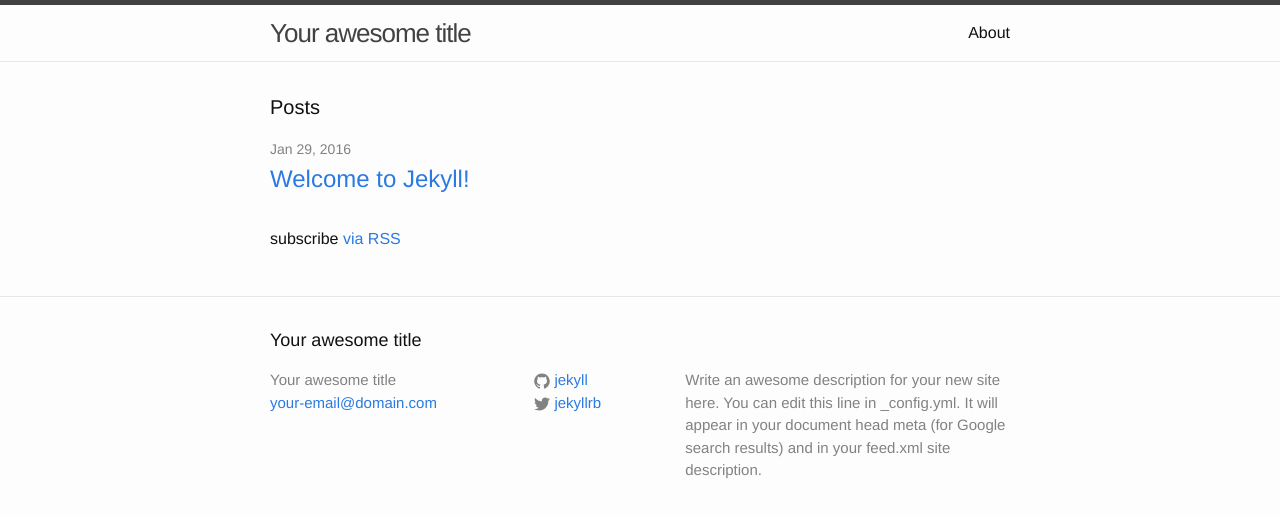
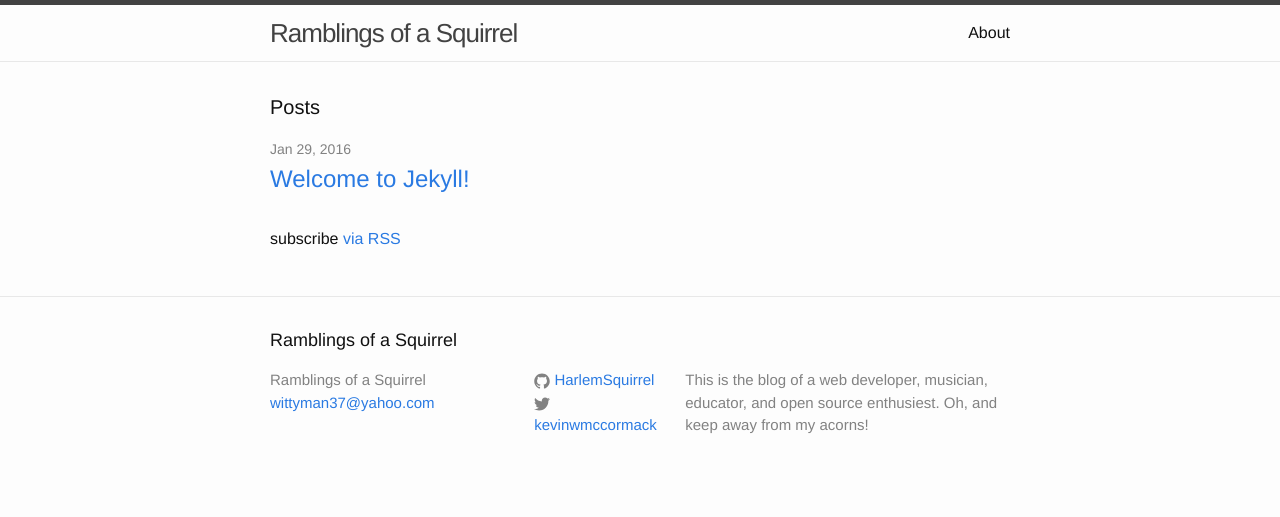
Before and after one commit to HarlemSquirrel/HarlemSquirrel.github.io, a Jekyll site: the page built from index.html, in a window 1280 px wide. Shown: the top 517 px of the page. Built offline with Jekyll 4.4.1, drawn with Linux system fonts in a browser that asks for light colours.

Commit message:
update config.yml

```diff
--- a/_config.yml
+++ b/_config.yml
@@ -6,16 +6,15 @@
 # 'jekyll serve'. If you change this file, please restart the server process.
 
 # Site settings
-title: Your awesome title
-email: your-email@domain.com
+title: Ramblings of a Squirrel
+email: wittyman37@yahoo.com
 description: > # this means to ignore newlines until "baseurl:"
-  Write an awesome description for your new site here. You can edit this
-  line in _config.yml. It will appear in your document head meta (for
-  Google search results) and in your feed.xml site description.
+  This is the blog of a web developer, musician, educator, and open source enthusiest.
+  Oh, and keep away from my acorns!
 baseurl: "" # the subpath of your site, e.g. /blog
 url: "http://yourdomain.com" # the base hostname & protocol for your site
-twitter_username: jekyllrb
-github_username:  jekyll
+twitter_username: kevinwmccormack
+github_username:  HarlemSquirrel
 
 # Build settings
 markdown: kramdown
```
